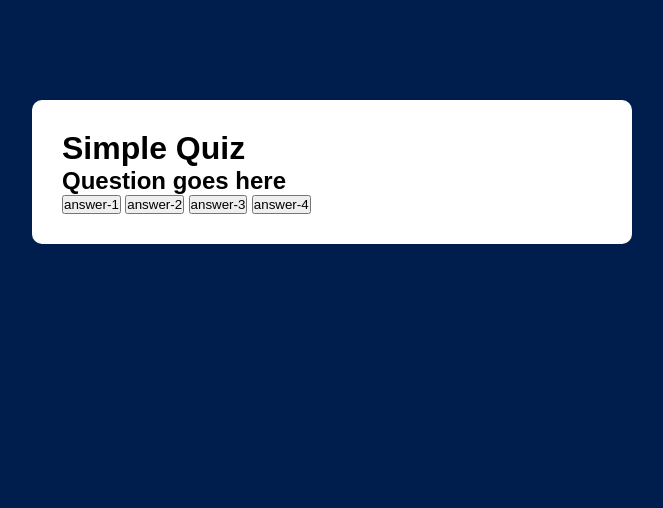
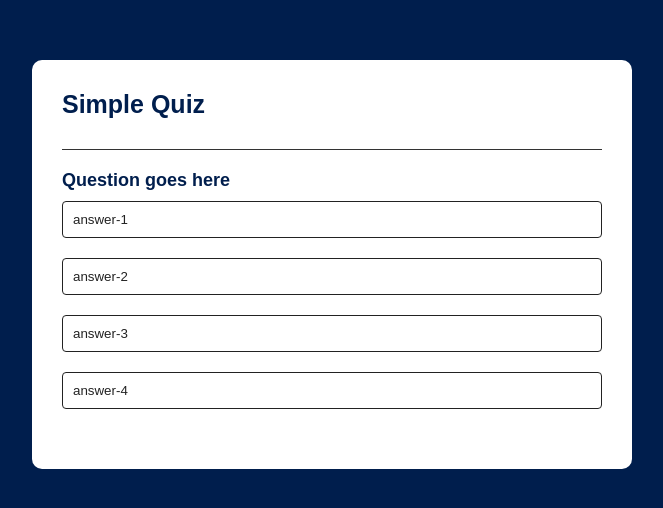
Before and after one commit to abhishek7631/Quiz_App_Using_JavaScript, a plain HTML site: page index.html in a window 1280 px wide. Shown: the whole page, without its empty margins (308-971 px from the left). Drawn offline with Linux system fonts and the light colour scheme.

Commit message:
code modified

```diff
--- a/index.html
+++ b/index.html
@@ -17,6 +17,7 @@
           <button class="btn">answer-3</button>
           <button class="btn">answer-4</button>
         </div>
+        <button id="next-btn">Next</button>
       </div>
     </div>
     <script src="script.js"></script>
--- a/style.css
+++ b/style.css
@@ -13,7 +13,57 @@ body {
   background-color: #fff;
   width: 90%;
   max-width: 600px;
-  margin: 100px auto 0;
+  margin: 60px auto 0;
   border-radius: 10px;
   padding: 30px;
 }
+
+.app h1 {
+  font-size: 25px;
+  color: #001e4d;
+  font-weight: 600;
+  border-bottom: 1px solid #333;
+  padding-bottom: 30px;
+}
+
+.quiz {
+  padding: 20px 0;
+}
+
+.quiz h2 {
+  font-size: 18px;
+  color: #001e4d;
+  font-weight: 600;
+}
+
+.btn {
+  background-color: #fff;
+  color: #222;
+  font-weight: 500;
+  width: 100%;
+  border: 1px solid #222;
+  padding: 10px;
+  margin: 10px 0;
+  text-align: left;
+  border-radius: 4px;
+  cursor: pointer;
+  transition: all 0.3s;
+}
+
+.btn:hover {
+  background-color: #222;
+  color: #fff;
+}
+
+#next-btn {
+  background-color: #001e4d;
+  color: #fff;
+  font-weight: 500;
+  width: 150px;
+  border: none;
+  padding: 10px;
+  margin: 20px auto 0;
+  border-radius: 4px;
+  cursor: pointer;
+  display: none;
+}
```
